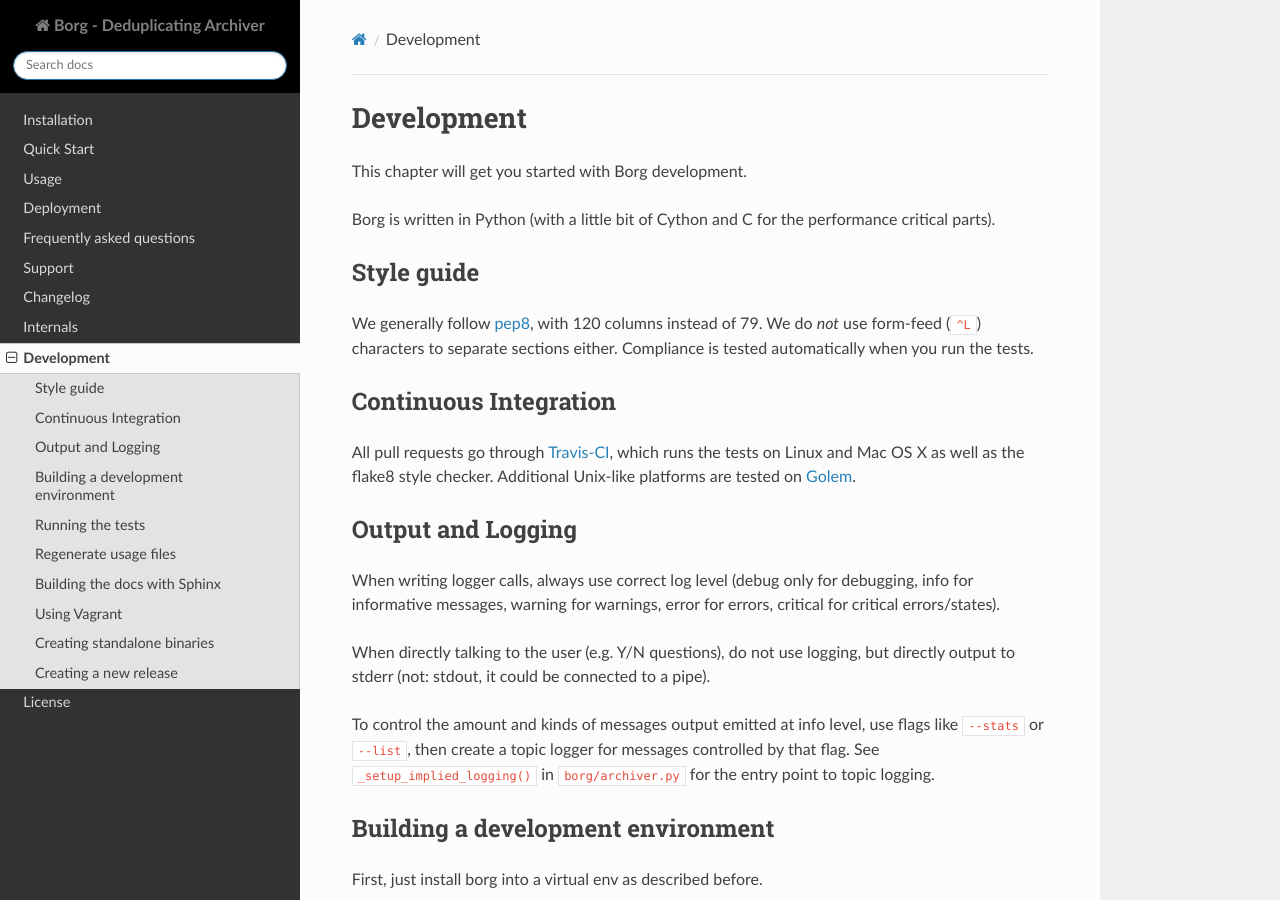
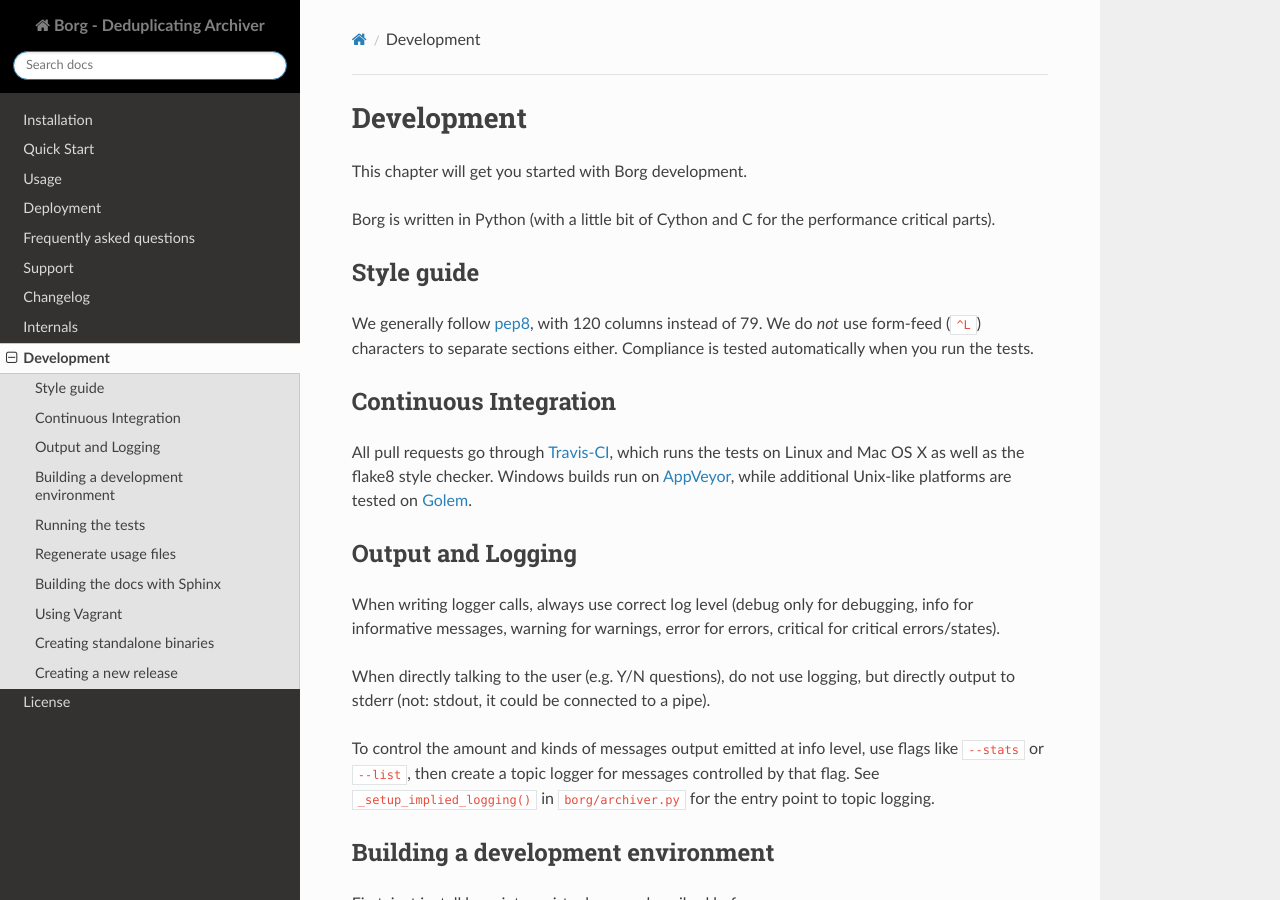
Before and after one commit to borgbackup/borg, a Sphinx documentation site: the page built from docs/development.rst, in a window 1280 px wide and 900 px high. Built offline with Sphinx 7.4.7 and the Read the Docs theme 2.0.0, drawn with Linux system fonts in a browser that asks for light colours; pages that are not in the unit, such as notebooks, are missing from menus; the version number could not be read and is left out.

Commit message:
docs, development: link to appveyor

```diff
--- a/docs/development.rst
+++ b/docs/development.rst
@@ -23,9 +23,10 @@ Continuous Integration
 ----------------------
 
 All pull requests go through Travis-CI_, which runs the tests on Linux
-and Mac OS X as well as the flake8 style checker. Additional Unix-like platforms
-are tested on Golem_.
+and Mac OS X as well as the flake8 style checker. Windows builds run on AppVeyor_,
+while additional Unix-like platforms are tested on Golem_.
 
+.. _AppVeyor: https://ci.appveyor.com/project/borgbackup/borg/
 .. _Golem: https://golem.enkore.de/view/Borg/
 .. _Travis-CI: https://travis-ci.org/borgbackup/borg
 
```
